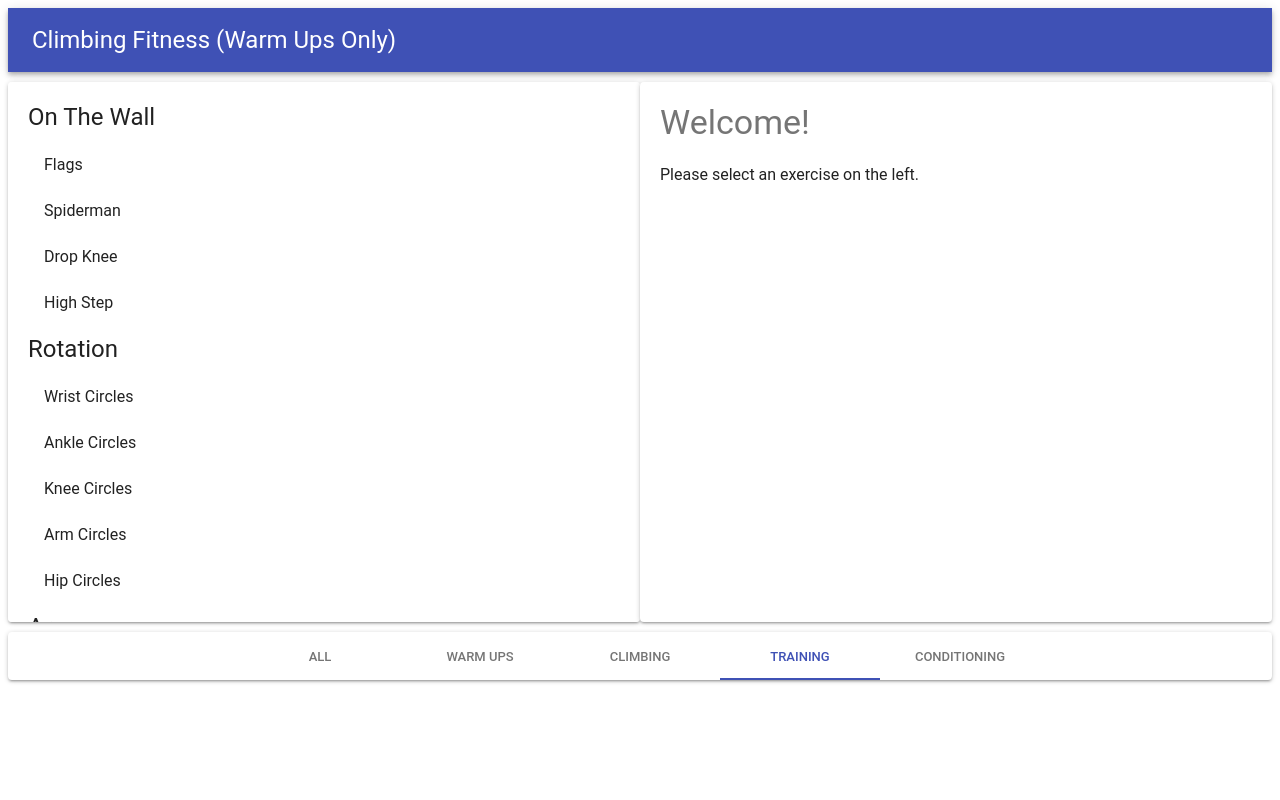
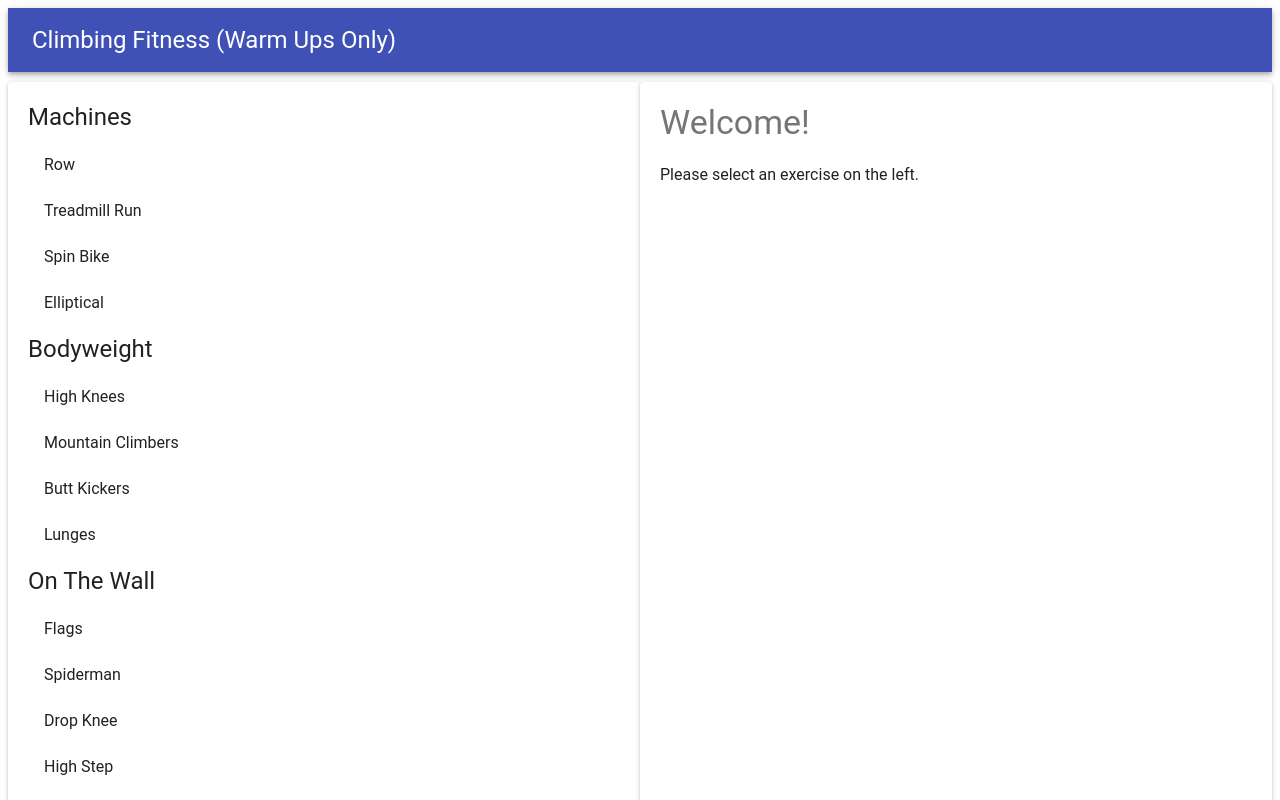
Before and after one commit to benihime1458/climbing-exercises, a React app: page / in a window 1280 px wide. Shown: the top 800 px of the page. Built offline with nearby package versions, Linux system fonts and the light colour scheme; the HTML template or start-up script is replaced by a standard one.

Commit message:
reorder categories by warmup steps

```diff
--- a/client/src/Components/Exercises/index.js
+++ b/client/src/Components/Exercises/index.js
@@ -6,34 +6,15 @@ const styles = {
     padding: 20,
     marginTop: 10,
     marginBottom: 10,
-    height: 500,
+    height: 800,
     overflowY: 'auto'
   }
 };
 
-export default ({stretches, cardio}) =>
+export default ({stretches, cardio, wall}) =>
   <Grid container>
     <Grid item sm>
       <Paper style={styles.Paper}>
-        {stretches.map(([group, exercises]) =>
-        <Fragment
-          key={group}
-        >
-          <Typography
-            variant='h5'
-            style={{textTransform: 'capitalize'}}
-          >
-            {group}
-          </Typography>
-          <List component="ul">
-            {exercises.map(({title}) =>
-              <ListItem key={title} button>
-                <ListItemText primary={title} />
-              </ListItem>
-            )}
-          </List>
-        </Fragment>
-        )}
         {cardio.map(([group, exercises]) =>
         <Fragment
           key={group}
@@ -53,6 +34,42 @@ export default ({stretches, cardio}) =>
           </List>
         </Fragment>
         )}
+        {stretches.map(([group, exercises]) =>
+        <Fragment
+          key={group}
+        >
+          <Typography
+            variant='h5'
+            style={{textTransform: 'capitalize'}}
+          >
+        {console.log("group:", group, "exercises:", exercises)}
+            {group}
+          </Typography>
+          <List component="ul">
+            {exercises.map(({title}) =>
+              <ListItem key={title} button>
+                <ListItemText primary={title} />
+              </ListItem>
+            )}
+          </List>
+        </Fragment>
+        )}
+        {/* DISPLAYING ALL WALL EXERCISES BECAUSE THEY ARE NOT SEPARATED INTO GROUPS */}
+        <Fragment>
+          <Typography
+            variant='h5'
+            style={{ textTransform: 'capitalize' }}
+          >
+            Wall Warm Ups
+          </Typography>
+          <List component="ul">
+            {wall.map(exercise =>
+              <ListItem key={exercise.id} button>
+                <ListItemText primary={exercise.title}/>
+              </ListItem>
+            )}
+          </List>
+        </Fragment>
       </Paper>
     </Grid>
     <Grid item sm>
```
